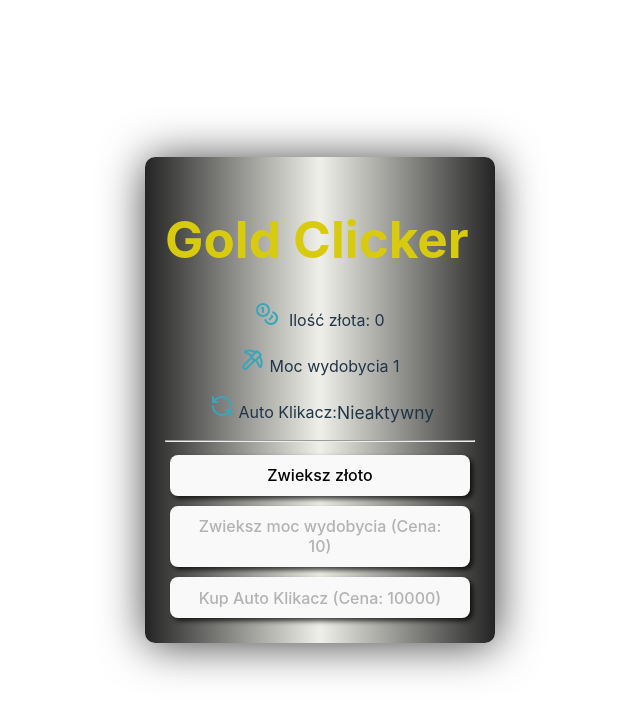
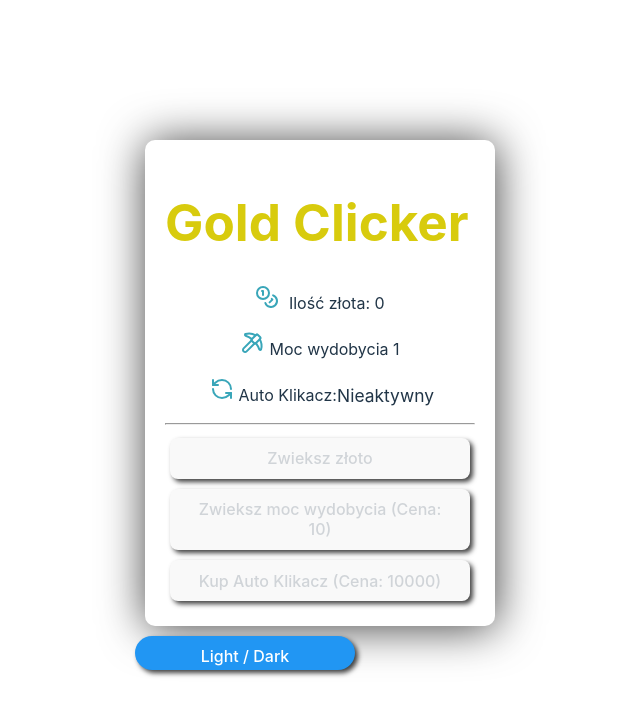
Before and after one commit to dalewandowski/GoldClicker, a React (Vite) app: page / in a window 1280 px wide. Shown: the top 716 px of the page, without its empty margins (320-960 px from the left). Built offline with nearby package versions, Linux system fonts and the light colour scheme.

Commit message:
Add Theme Toggle Button

```diff
--- a/src/App.jsx
+++ b/src/App.jsx
@@ -1,9 +1,11 @@
 import GoldClicker from "./Components/GoldClicker";
+import ThemeToggleButton from "./Components/ToggleButton/ThemeToggleButton";
 
 function App() {
   return (
     <>
       <GoldClicker />
+      <ThemeToggleButton />
     </>
   );
 }
--- a/src/Components/GoldClicker.module.css
+++ b/src/Components/GoldClicker.module.css
@@ -3,7 +3,7 @@
   border-radius: 10px;
   padding: 20px;
   margin: 10px;
-  background-image: linear-gradient(to right, #242424, #c2c1a83f, #242424);
+  background-image: var(--background-color);
 }
 
 .icon-coin,
--- /dev/null
+++ b/src/Components/ToggleButton/ThemeToggleButton.jsx
@@ -0,0 +1,23 @@
+import { useEffect, useState } from "react";
+import styles from "./ThemeToggleButton.module.css";
+
+function ThemeToggleButton() {
+  const [theme, setTheme] = useState("dark");
+
+  useEffect(() => {
+    document.documentElement.setAttribute("data-theme", theme);
+  }, [theme]);
+
+  return (
+    <>
+      <button
+        className={styles.toggleButton}
+        onClick={() => setTheme(theme === "light" ? "dark" : "light")}
+      >
+        Light / Dark
+      </button>
+    </>
+  );
+}
+
+export default ThemeToggleButton;
--- /dev/null
+++ b/src/Components/ToggleButton/ThemeToggleButton.module.css
@@ -0,0 +1,16 @@
+.toggleButton {
+  position: relative;
+  width: 220px;
+  height: 34px;
+  background-color: var(--button-bg);
+  border-radius: 34px;
+  border: none;
+  cursor: pointer;
+  transition: background-color 0.3s;
+  margin: 0 auto;
+}
+
+[data-theme="dark"] .toggleButton {
+  background-color: #2196f3;
+  color: white;
+}
--- a/src/index.css
+++ b/src/index.css
@@ -1,16 +1,32 @@
 :root {
+  /* Font settings */
   font-family: Inter, system-ui, Avenir, Helvetica, Arial, sans-serif;
   line-height: 1.5;
   font-weight: 400;
 
+  /* Light theme (default) */
+  --background-color: #ffffff;
+  --text-color: #1a1a1a;
+  --button-bg: #472eb8;
+  --button-text: #ffffff;
+  --button-hover: #583fc9;
+
   color-scheme: light dark;
-  color: rgba(255, 255, 255, 0.87);
-  background-color: #242424;
+  background-color: var(--background-color);
+  color: var(--text-color);
 
   font-synthesis: none;
   text-rendering: optimizeLegibility;
   -webkit-font-smoothing: antialiased;
   -moz-osx-font-smoothing: grayscale;
+}
+
+[data-theme="dark"] {
+  --background-color: #242424;
+  --text-color: rgba(255, 255, 255, 0.87);
+  --button-bg: #302e2e;
+  --button-text: #d0d4d8;
+  --button-hover: #535155;
 }
 
 a {
@@ -45,7 +61,8 @@ button {
   font-size: 1em;
   font-weight: 500;
   font-family: inherit;
-  background-color: #1a1a1a;
+  background-color: var(--button-bg);
+  color: var(--button-text);
   cursor: pointer;
   transition: border-color 0.25s;
   width: 300px;
@@ -54,7 +71,7 @@ button {
 }
 button:hover {
   border-color: #fff564;
-  background-color: #000000;
+  background-color: var(--button-hover);
 }
 button:focus,
 button:focus-visible {
```
